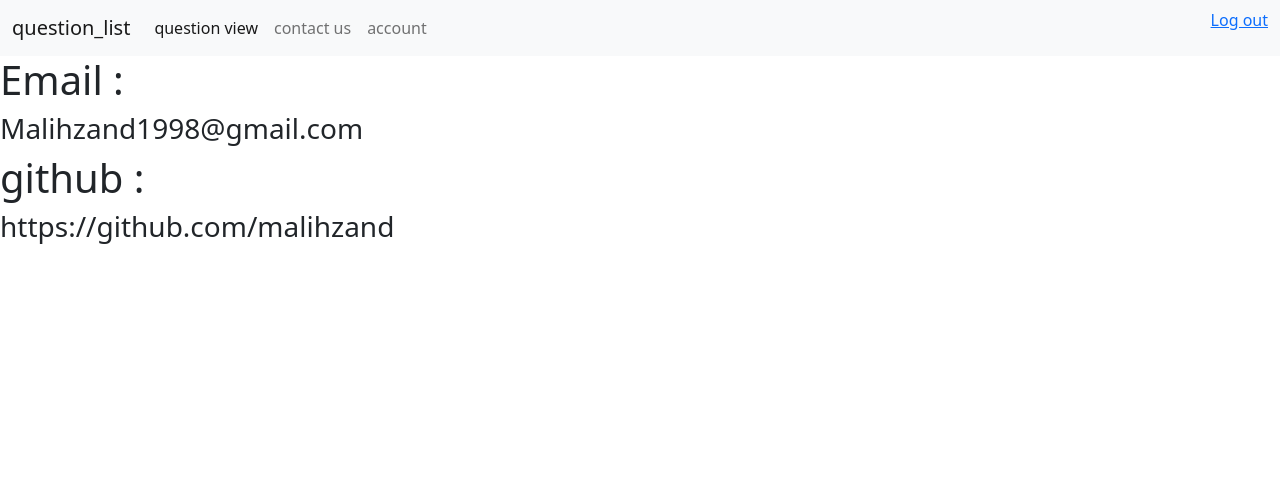
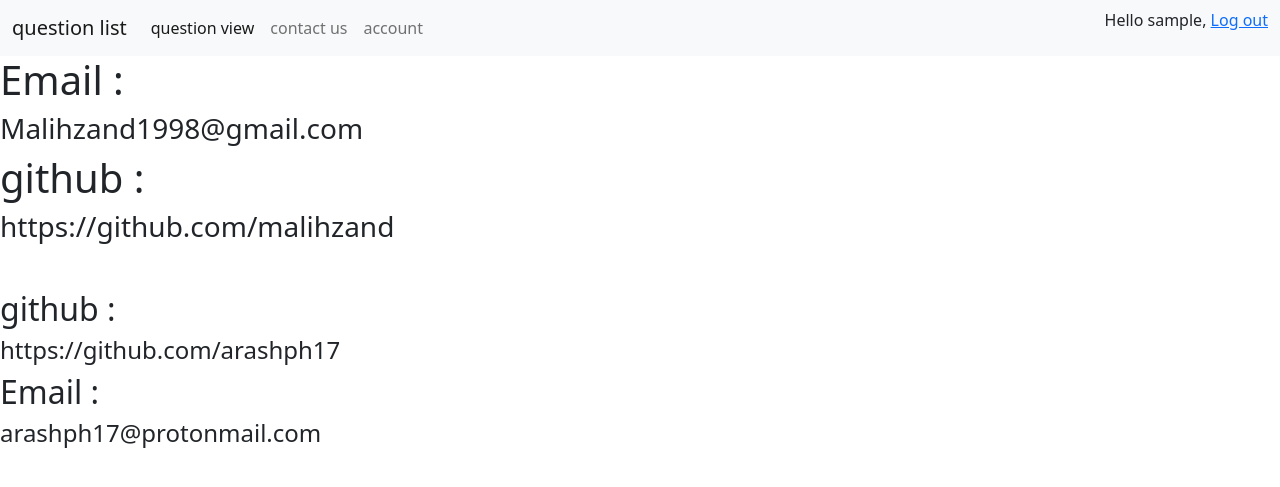
Before and after one commit to ahghanbari/poll_request_app, a Django app: page /contact_us/ in a window 1280 px wide. Shown: the top 487 px of the page. Run offline with Django 3.2, Linux system fonts and the light colour scheme; the visitor is signed in with stand-in values (Sample User, id 1).

Commit message:
fix bugs after merge :|

```diff
--- a/polls/templates/polls/base.html
+++ b/polls/templates/polls/base.html
@@ -10,7 +10,7 @@
 <body>
 <nav class="navbar navbar-expand-lg navbar-light bg-light">
   <div class="container-fluid">
-    <a class="navbar-brand" href="{% url 'polls:index'%}">question_list</a>
+    <a class="navbar-brand" href="{% url 'polls:index'%}">question list</a>
     <button class="navbar-toggler" type="button" data-bs-toggle="collapse" data-bs-target="#navbarNav" aria-controls="navbarNav" aria-expanded="false" aria-label="Toggle navigation">
       <span class="navbar-toggler-icon"></span>
     </button>
@@ -28,7 +28,8 @@
       </ul>
     </div>
     {% if user.is_authenticated %}
-        <p><a href="{% url 'logout' %}">Log out</a></p>
+      <p>Hello {{user.username}} </p>
+        <p>, <a href="{% url 'logout' %}">Log out</a></p>
     {% else %}
         <a href="{% url 'login' %}">Log In</a>
         <a href="{% url 'signup' %}"> Signup</a>
--- a/polls/templates/polls/contact_us.html
+++ b/polls/templates/polls/contact_us.html
@@ -12,5 +12,10 @@
         <h1> github : </h1>
         <h3> https://github.com/malihzand <h3>
 
+        <h2> <br>github : </h2>
+        <h4> https://github.com/arashph17 <h4>
+
+        <h2> Email : </h2>
+        <h4> arashph17@protonmail.com <h4>
 
 {% endblock %}
--- a/polls/templates/polls/detail.html
+++ b/polls/templates/polls/detail.html
@@ -3,7 +3,7 @@
 
     {{ question.question_text }}
 
-{% endblock}
+{% endblock %}
 
 {% block content %}
 
--- a/polls/views.py
+++ b/polls/views.py
@@ -101,7 +101,7 @@
         user = request.user
         exist = question.users.all()
         if user in exist:
-            return HttpResponse  ("<h1> you vote once </h1>")
+            return HttpResponseRedirect(reverse('polls:results', args=(question.id,)))
         else:
             selected_choice.votes += 1
             selected_choice.save()
```
Also changed, not shown: locale/fa_ir/LC_MESSAGES/django.po (added), polls/migrations/0001_initial.py, polls/migrations/0002_question_user.py (deleted), polls/migrations/0003_auto_20211010_1252.py (deleted), 1 other file.
